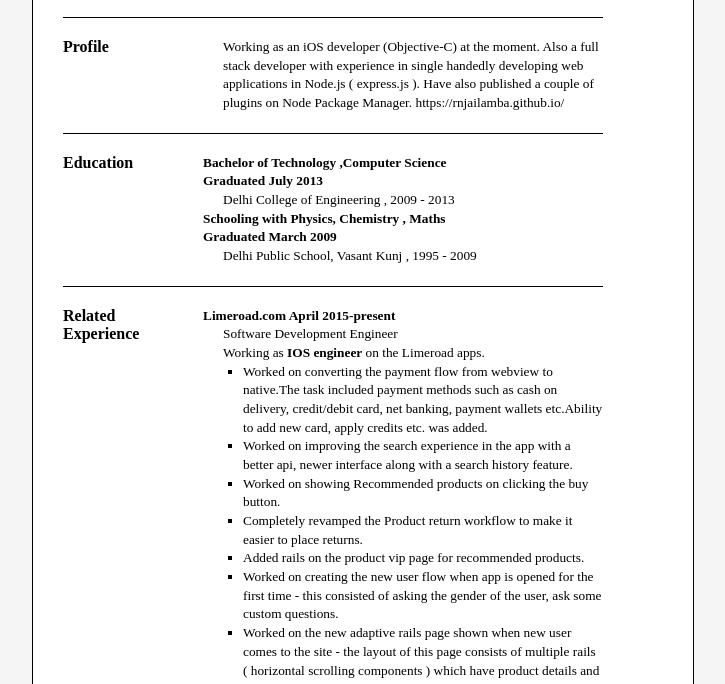
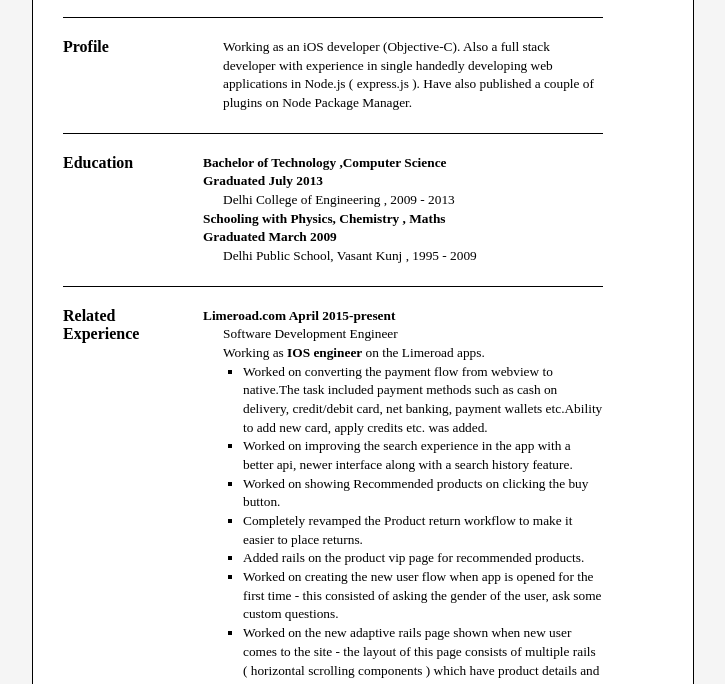
Before and after one commit to rnjailamba/rnjailamba.github.io, a plain HTML site: page index.html in a window 1280 px wide. Shown: the part 116-800 px from the top of the page, without its empty margins (277-1002 px from the left). Drawn offline with Linux system fonts and the light colour scheme.

Commit message:
Update index.html

```diff
--- a/index.html
+++ b/index.html
@@ -25,10 +25,9 @@
          <!-- RIGHT COLUMN -->
          <div class="info">
             <p>
-               Working as an iOS developer (Objective-C) at the moment.
+               Working as an iOS developer (Objective-C).
                Also a full stack developer with experience in single handedly developing web applications in Node.js ( express.js ).
                Have also published a couple of plugins on Node Package Manager.
-               https://rnjailamba.github.io/
             </p>
          </div>
          <div class="clear"></div>
```
